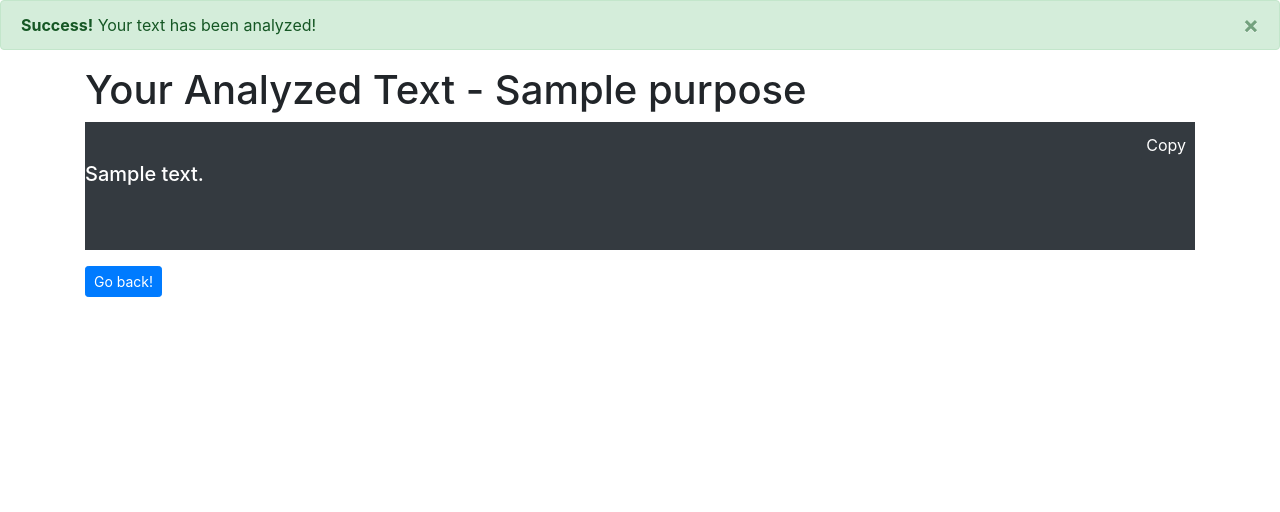
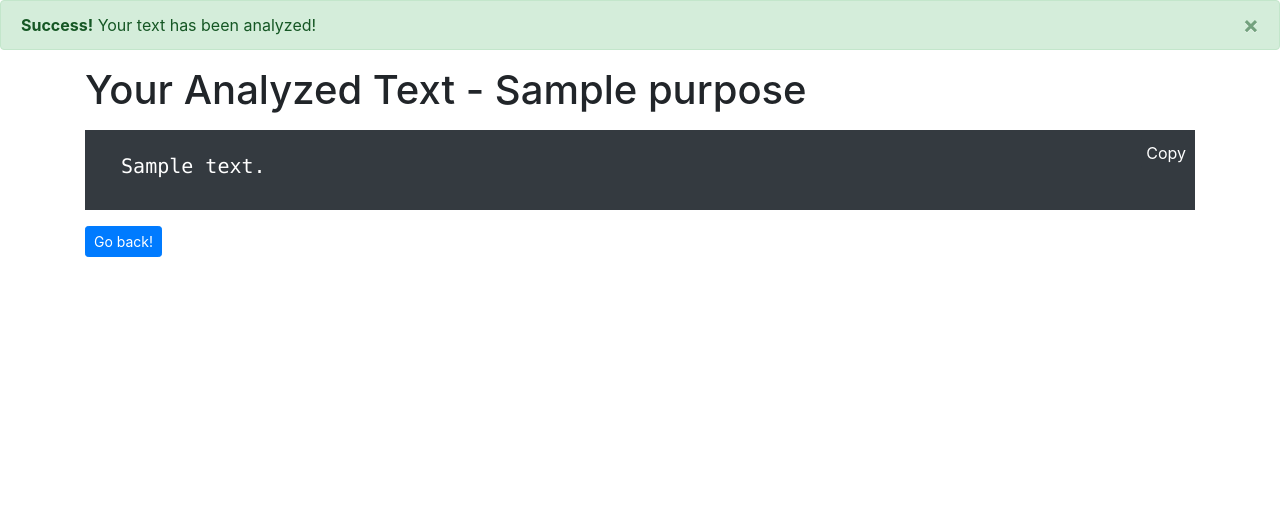
Before and after one commit to Mohammedvaraliya/TextUtils-djangoApp, a Django app: template templates/analyze.html in a window 1280 px wide. Shown: the part 56-568 px from the top of the page. Run offline with Django 4.2, Linux system fonts and the light colour scheme; the template is opened without the code that fills it: most values are stand-ins (such as "Sample title", 1, 10 or a date in 2020); some libraries are stand-ins or nearby versions.

Commit message:
added scc pre tag

```diff
--- a/templates/analyze.html
+++ b/templates/analyze.html
@@ -29,7 +29,13 @@
   margin-right: 4px;
   padding: 4px;
 }
-.break-text pre2 {
+
+pre {
+  overflow-x: auto;
+  white-space: pre-wrap;
+  white-space: -moz-pre-wrap;
+  white-space: -pre-wrap;
+  white-space: -o-pre-wrap;
   word-wrap: break-word;
 }
 </style>
@@ -79,8 +85,7 @@
     <button id="corner-btn" class="btn btn-dark" onclick="copy()">
         Copy
     </button>
-  <pre2 id="copy-text" class="p-4"><h5> {{ analyzed_text }} </h5></pre2>
-  <pre2 id="copy-text" class="p-4"><h3> </h3></pre2>
+  <pre id="copy-text" class="p-4 text-white"><h5> {{ analyzed_text }} </h5></pre>
 </p>
 </div>
 <input type="button" class="btn btn-primary btn-sm" value="Go back!" onclick="history.back()">
```
